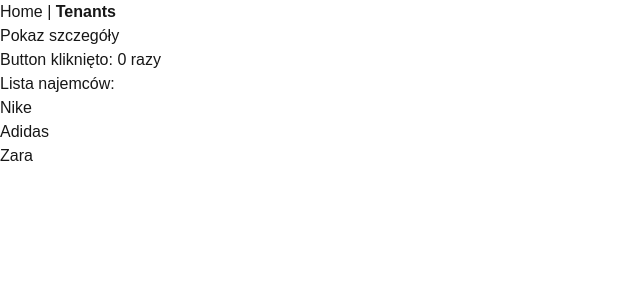
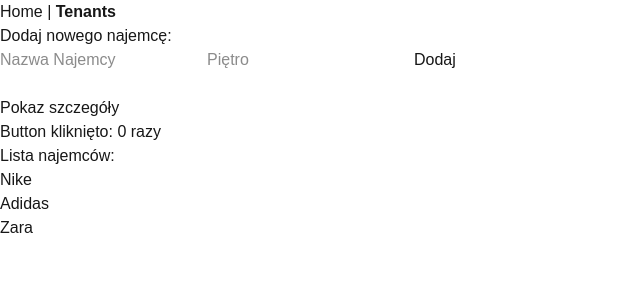
Before and after one commit to marrcelp/typescript-pratice, a Next.js app: page /tenants in a window 1280 px wide. Shown: the top 300 px of the page, without its empty margins (0-640 px from the left). Built offline with nearby package versions, Linux system fonts and the light colour scheme.

Commit message:
resolve teask with next.js form

```diff
--- a/app/components/AddTenantForm.tsx
+++ b/app/components/AddTenantForm.tsx
@@ -1,32 +1,38 @@
 'use client'
 
 import { useState } from "react";
+import { useRouter } from "next/navigation";
 
 export function AddTenantForm(){
 
     const [name, setName] = useState('');
     const [floor, setFloor] = useState('');
+    const [isLoading, setIsLoading] = useState(false);
+    const router = useRouter();
 
     async function handleSubmit(e: React.FormEvent){
 
 
         e.preventDefault();
+        setIsLoading(true);
 
-        const response = await fetch('api/tenants', {
+        const response = await fetch('/api/tenants', {
             method: 'POST',
-            headers: { 'Content-Type': 'application.json'},
+            headers: { 'Content-Type': 'application/json'},
             body: JSON.stringify({name, floor: Number(floor)})
         });
 
         if (response.ok) {
             setName('');
             setFloor('');
+            router.refresh();
         }
+        setIsLoading(false);
 
     }
 
     return(
-        <form onSubmit={() => {handleSubmit}}>
+        <form onSubmit={handleSubmit}>
             <input
                 value = {name}
                 onChange={(e) => setName(e.target.value)}
@@ -39,7 +45,7 @@
                 placeholder="Piętro"
                 type="number"
             />
-            <button type="submit"></button>
+            <button type="submit">Dodaj</button>
         </form>
     )
 
--- a/app/tenants/page.tsx
+++ b/app/tenants/page.tsx
@@ -1,4 +1,5 @@
 import { TenantCounter } from "../components/TenantCounter";
+import { AddTenantForm } from "../components/AddTenantForm";
 import Link from "next/link";
 
 interface Tenant {
@@ -19,6 +20,9 @@
 
     return (
         <main>
+            <h1>Dodaj nowego najemcę:</h1>
+            <AddTenantForm/>
+            <br></br>
             <TenantCounter/>
             <h1>Lista najemców:</h1>
             <ul>
```
